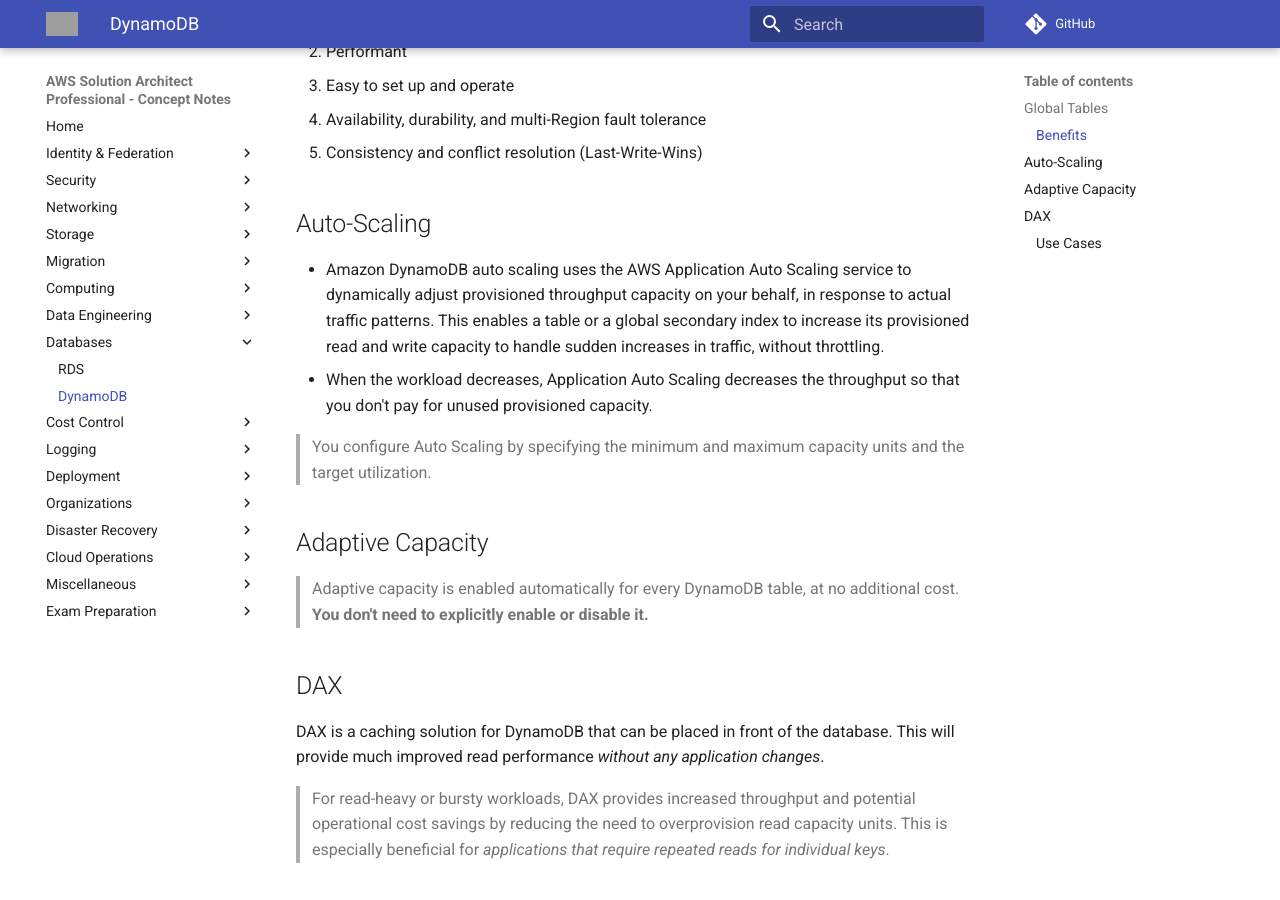
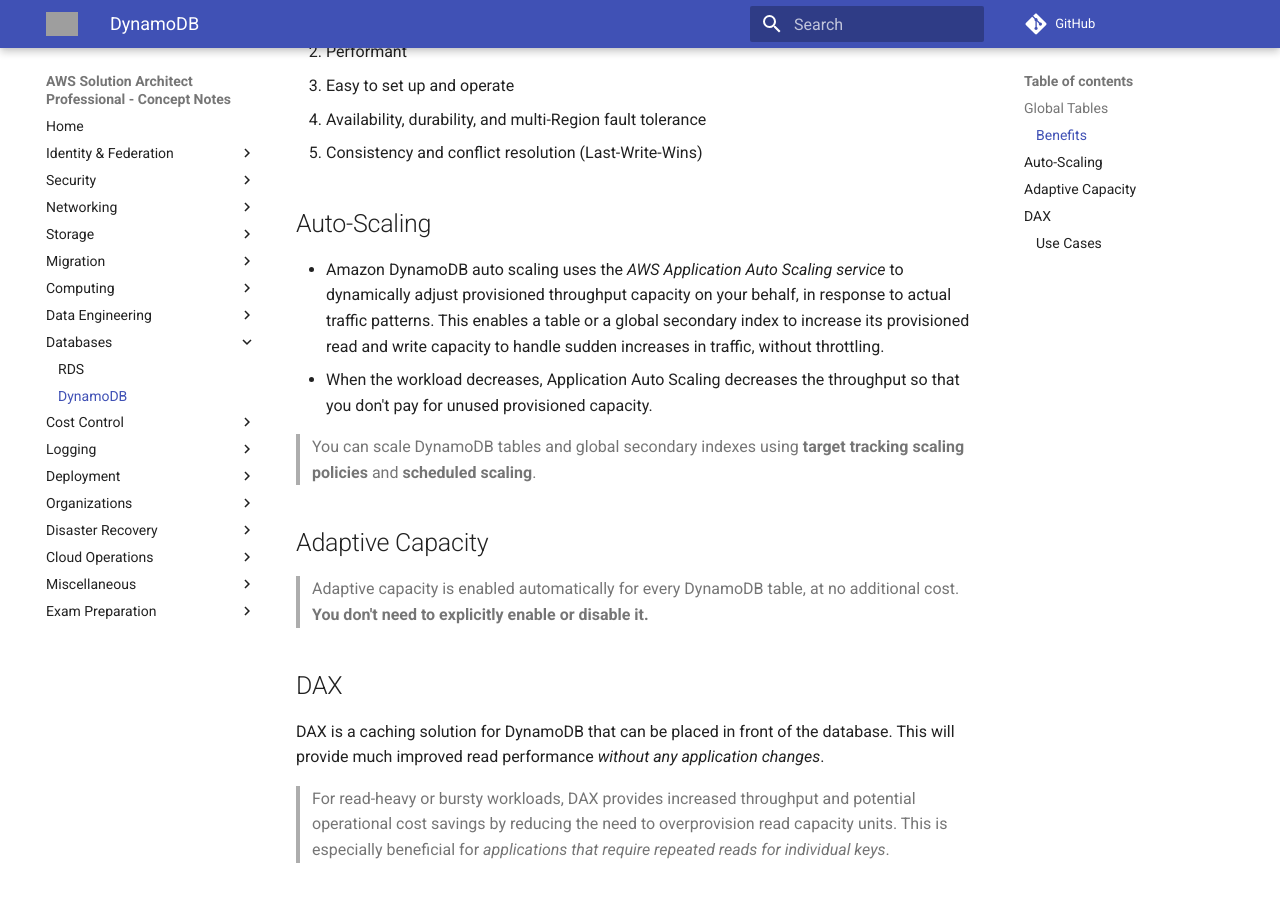
Before and after one commit to jeyabalajis/aws-certified-sa-pro-notes, an MkDocs documentation site: the page built from docs/databases/dynamodb.md, in a window 1280 px wide and 900 px high, scrolled down 498 px. Built offline with MkDocs 1.6.1 and Material for MkDocs 9.7.7, drawn with Linux system fonts in a browser that asks for light colours; comment, search, counter and statistics services are not loaded; grey boxes are pictures that could not be loaded.

Commit message:
Update dynamodb.md

```diff
--- a/docs/databases/dynamodb.md
+++ b/docs/databases/dynamodb.md
@@ -15,10 +15,10 @@
 
 ## Auto-Scaling
 
-- Amazon DynamoDB auto scaling uses the AWS Application Auto Scaling service to dynamically adjust provisioned throughput capacity on your behalf, in response to actual traffic patterns. This enables a table or a global secondary index to increase its provisioned read and write capacity to handle sudden increases in traffic, without throttling.
+- Amazon DynamoDB auto scaling uses the _AWS Application Auto Scaling service_ to dynamically adjust provisioned throughput capacity on your behalf, in response to actual traffic patterns. This enables a table or a global secondary index to increase its provisioned read and write capacity to handle sudden increases in traffic, without throttling.
 - When the workload decreases, Application Auto Scaling decreases the throughput so that you don't pay for unused provisioned capacity.
 
-> You configure Auto Scaling by specifying the minimum and maximum capacity units and the target utilization.
+> You can scale DynamoDB tables and global secondary indexes using **target tracking scaling policies** and **scheduled scaling**.
 
 ## Adaptive Capacity
 
```
